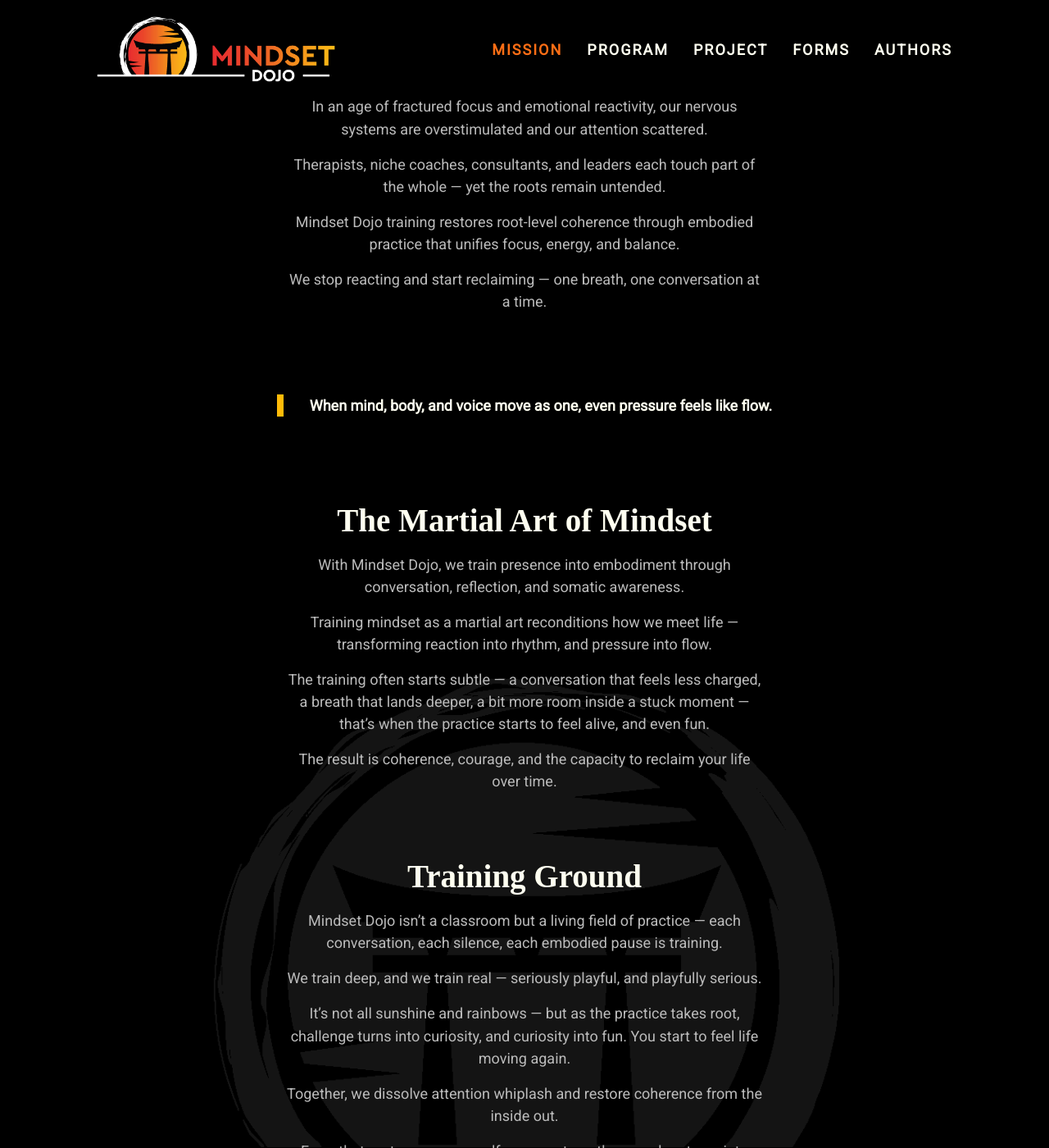
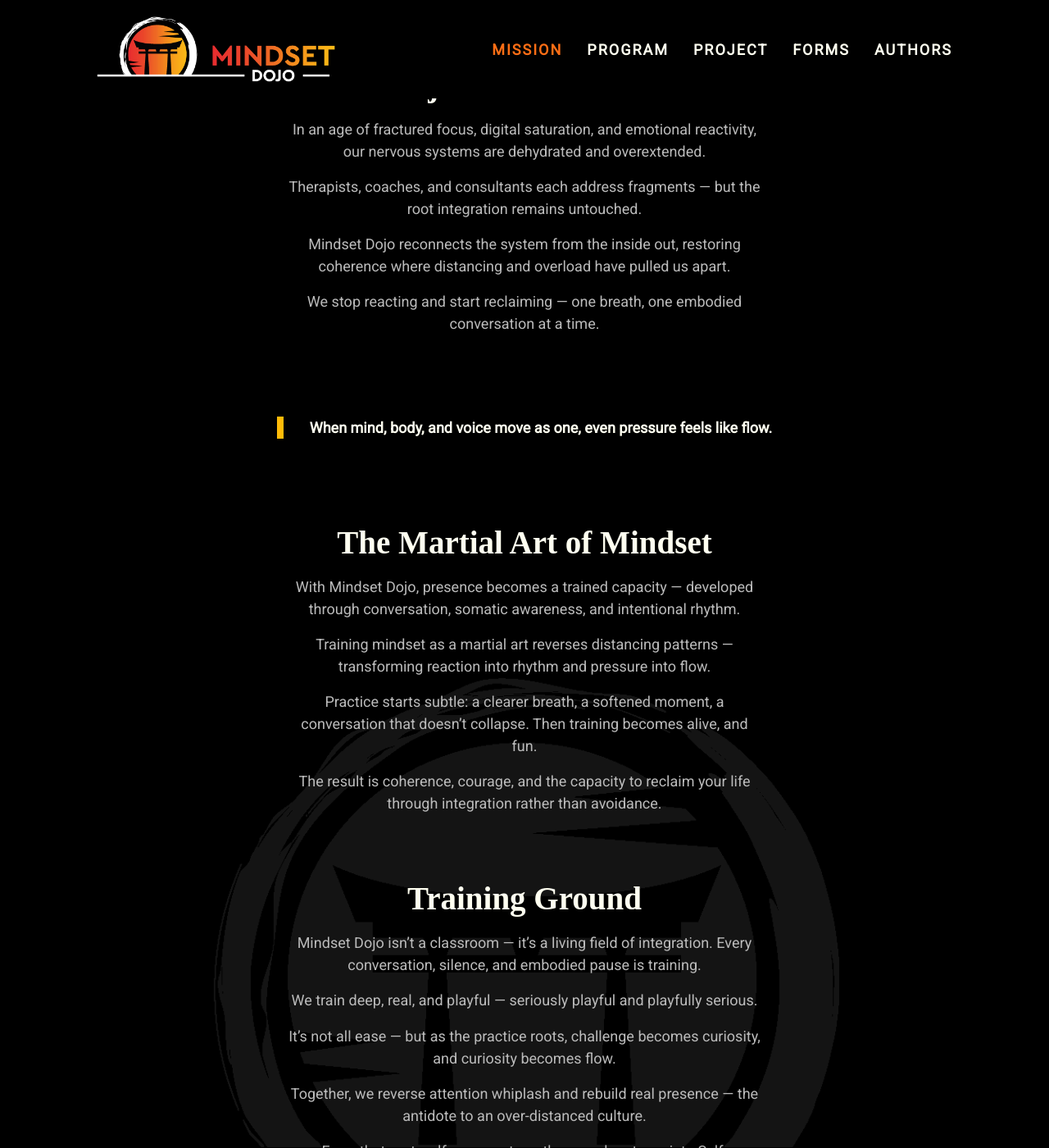
Before and after one commit to mindset-dojo/mindset-dojo.github.io, a Jekyll site: the page built from mission.md, in a window 1280 px wide and 1400 px high, scrolled down 664 px. Shown: the whole window at 82% size. Built offline with Jekyll 4.4.1, drawn with Linux system fonts in a browser that asks for light colours; some web fonts are replaced; some of the changed text lies outside the part shown.

Commit message:
refactor: inverse of distancing messaging

```diff
--- a/_data/sections/mission.yaml
+++ b/_data/sections/mission.yaml
@@ -1,7 +1,17 @@
 ---
 mantra: "Reclaim Your Life."
 mantra_mark: "Life."
-description: "Reclaim Your Life from the age of hijacked attention. The Martial Art of Mindset is training designed to bring your focus, energy, and balance back to center. Through embodied awareness, we integrate mind, body, and voice so coherence becomes natural — even under pressure. Presence is trained as a martial art: disciplined, alive, and practical. This is how Self-authorship takes root — not through theory, but through lived practice, one conversation at a time. When Presence returns, life starts to feel lighter, livelier, and more possible."
+description: |
+  Reclaim your life from the era of social distancing and hijacked attention.
+  The Martial Art of Mindset is disciplined training that restores your focus,
+  energy, and balance — bringing your system back to center. Through embodied
+  awareness, we reintegrate mind, body, and voice so coherence becomes natural
+  again, even under pressure.
+
+  Presence is trained like a martial art: alive, relational, and practical.
+  This is how Self-Authorship takes root — not through more concepts, but
+  through lived practice, one conversation at a time. When presence returns,
+  life feels lighter, more connected, and more possible.
 sections:
   - type: text
     data:
@@ -13,15 +23,15 @@
         - "Don’t Constrain."
         - "Train."
         - "Train Presence."
-        - "Reclaim Your Life through the Martial Art of Mindset."
+        - "Reclaim Your Life through the Martial Art of Mindset — the inverse of distancing."
   - type: text
     data:
       label: "Hijacked Attention"
       items:
-        - "In an age of fractured focus and emotional reactivity, our nervous systems are overstimulated and our attention scattered."
-        - "Therapists, niche coaches, consultants, and leaders each touch part of the whole — yet the roots remain untended."
-        - "Mindset Dojo training restores root-level coherence through embodied practice that unifies focus, energy, and balance."
-        - "We stop reacting and start reclaiming — one breath, one conversation at a time."
+        - "In an age of fractured focus, digital saturation, and emotional reactivity, our nervous systems are dehydrated and overextended."
+        - "Therapists, coaches, and consultants each address fragments — but the root integration remains untouched."
+        - "Mindset Dojo reconnects the system from the inside out, restoring coherence where distancing and overload have pulled us apart."
+        - "We stop reacting and start reclaiming — one breath, one embodied conversation at a time."
   - type: quote
     data:
       text: "When mind, body, and voice move as one, even pressure feels like flow."
@@ -29,19 +39,19 @@
     data:
       label: "The Martial Art of Mindset"
       items:
-        - "With Mindset Dojo, we train presence into embodiment through conversation, reflection, and somatic awareness."
-        - "Training mindset as a martial art reconditions how we meet life — transforming reaction into rhythm, and pressure into flow."
-        - "The training often starts subtle — a conversation that feels less charged, a breath that lands deeper, a bit more room inside a stuck moment — that’s when the practice starts to feel alive, and even fun."
-        - "The result is coherence, courage, and the capacity to reclaim your life over time."
+        - "With Mindset Dojo, presence becomes a trained capacity — developed through conversation, somatic awareness, and intentional rhythm."
+        - "Training mindset as a martial art reverses distancing patterns — transforming reaction into rhythm and pressure into flow."
+        - "Practice starts subtle: a clearer breath, a softened moment, a conversation that doesn’t collapse. Then training becomes alive, and fun."
+        - "The result is coherence, courage, and the capacity to reclaim your life through integration rather than avoidance."
   - type: text
     data:
       label: "Training Ground"
       items:
-        - "Mindset Dojo isn’t a classroom but a living field of practice — each conversation, each silence, each embodied pause is training."
-        - "We train deep, and we train real — seriously playful, and playfully serious."
-        - "It’s not all sunshine and rainbows — but as the practice takes root, challenge turns into curiosity, and curiosity into fun. You start to feel life moving again."
-        - "Together, we dissolve attention whiplash and restore coherence from the inside out."
-        - "From that root awareness, self-agency strengthens and matures into Self-Authorship."
+        - "Mindset Dojo isn’t a classroom — it’s a living field of integration. Every conversation, silence, and embodied pause is training."
+        - "We train deep, real, and playful — seriously playful and playfully serious."
+        - "It’s not all ease — but as the practice roots, challenge becomes curiosity, and curiosity becomes flow."
+        - "Together, we reverse attention whiplash and rebuild real presence — the antidote to an over-distanced culture."
+        - "From that root, self-agency strengthens and matures into Self-Authorship."
   - type: authors
     data:
       leadership_flow:
--- a/_data/sections/program.yaml
+++ b/_data/sections/program.yaml
@@ -1,7 +1,11 @@
 ---
 mantra: "Don't Resist. Resonate."
 mantra_mark: "Resonate."
-description: "A layered training journey—presence, nervous-system skill, and conversational leadership applied in real contexts."
+description: |
+  A layered journey of presence, nervous-system skill, and conversational
+  leadership — trained in real contexts. Each level deepens your capacity to
+  stay connected, centered, and responsive, even when pressure rises. This is
+  the inverse of distancing: training resonance instead of resistance.
 sections:
   - type: text
     data:
@@ -9,7 +13,7 @@
       items:
         - "Training begins with contact — not concept."
         - "Orient to the field, where principles set the tone for practice."
-        - "Each level is a threshold, not a rank — a way of deepening presence."
+        - "Each level is a threshold, not a rank — a way of integrating presence."
         - "Leadership designations steward the rhythm and keep the field alive."
         - "Before entering Orientation, reach out to a Sensei or Senpai for context."
         - "Human connection is the first threshold."
--- a/_data/sections/project.yaml
+++ b/_data/sections/project.yaml
@@ -1,29 +1,33 @@
 ---
 mantra: "Don’t Control. Co-Create."
 mantra_mark: "Co-Create."
-description: "An open-source dojo — where presence meets practice through shared stewardship. Structure evolves through care, contribution, and rhythm as we train together."
+description: |
+  An open-source dojo — where presence meets practice through shared stewardship.
+  The project evolves through reciprocity, clarity, and the collective rhythm of
+  those actively training. Open-source becomes a metaphor for integration: nothing
+  is distant, siloed, or hidden.
 sections:
   - type: text
     data:
       label: "Dojo Infrastructure: Open Source’d"
       items:
-        - "The Project is the living infrastructure of Mindset Dojo — a training ground for co-creation itself."
-        - "It grows through contributions from those actively training and refining their craft."
-        - "Hosted openly on GitHub — transparency, reciprocity, and rhythm guide its evolution."
+        - "The Project is the living infrastructure of Mindset Dojo — a training ground for co-creation and presence under real conditions."
+        - "It grows through contributions from those practicing and refining their craft."
+        - "Hosted openly on GitHub — transparency, rhythm, and relational integrity guide its evolution."
   - type: text
     data:
       label: "Open Source as Practice"
       items:
-        - "Every commit is a calibration."
-        - "Every refactor, a bow of respect toward clarity."
-        - "We treat the codebase as we treat the mat — with presence and precision."
+        - "Every commit is a calibration toward coherence."
+        - "Every refactor, a bow to clarity."
+        - "We treat the codebase as we treat the mat — with presence, precision, and respect."
   - type: text
     data:
       label: "Ways to Contribute"
       items:
-        - "Refactor language, structure, or function toward greater clarity."
+        - "Refactor language, structure, or function toward clarity and coherence."
         - "Offer patterns, practices, or feedback that help others move with ease."
-        - "Model reciprocity through guidance, review, and mentorship."
+        - "Model reciprocity through guidance, review, and mentorship — the inverse of distancing."
   - type: quote
     data:
       text: "Ideation is play; contribution is practice."
```
